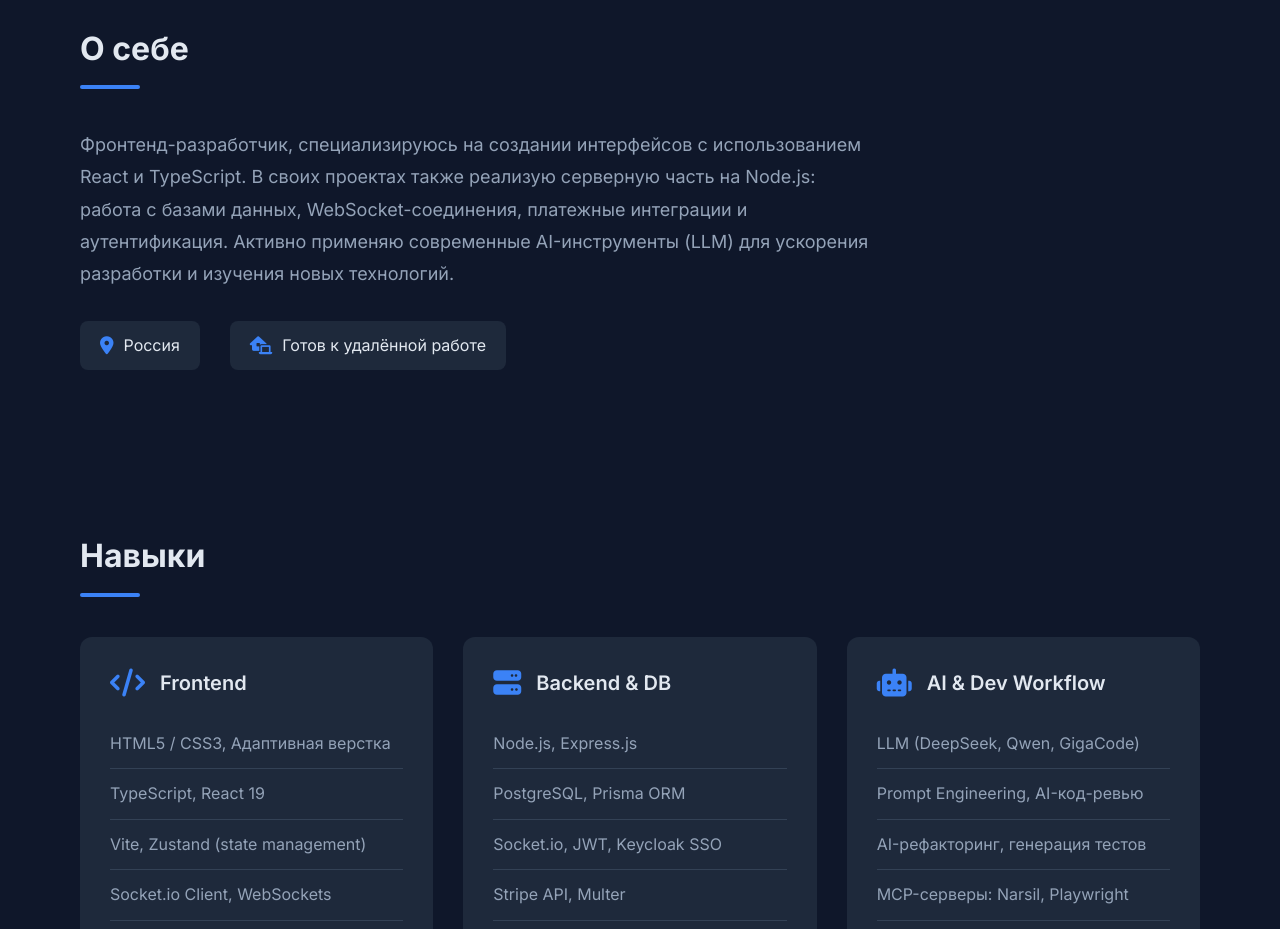
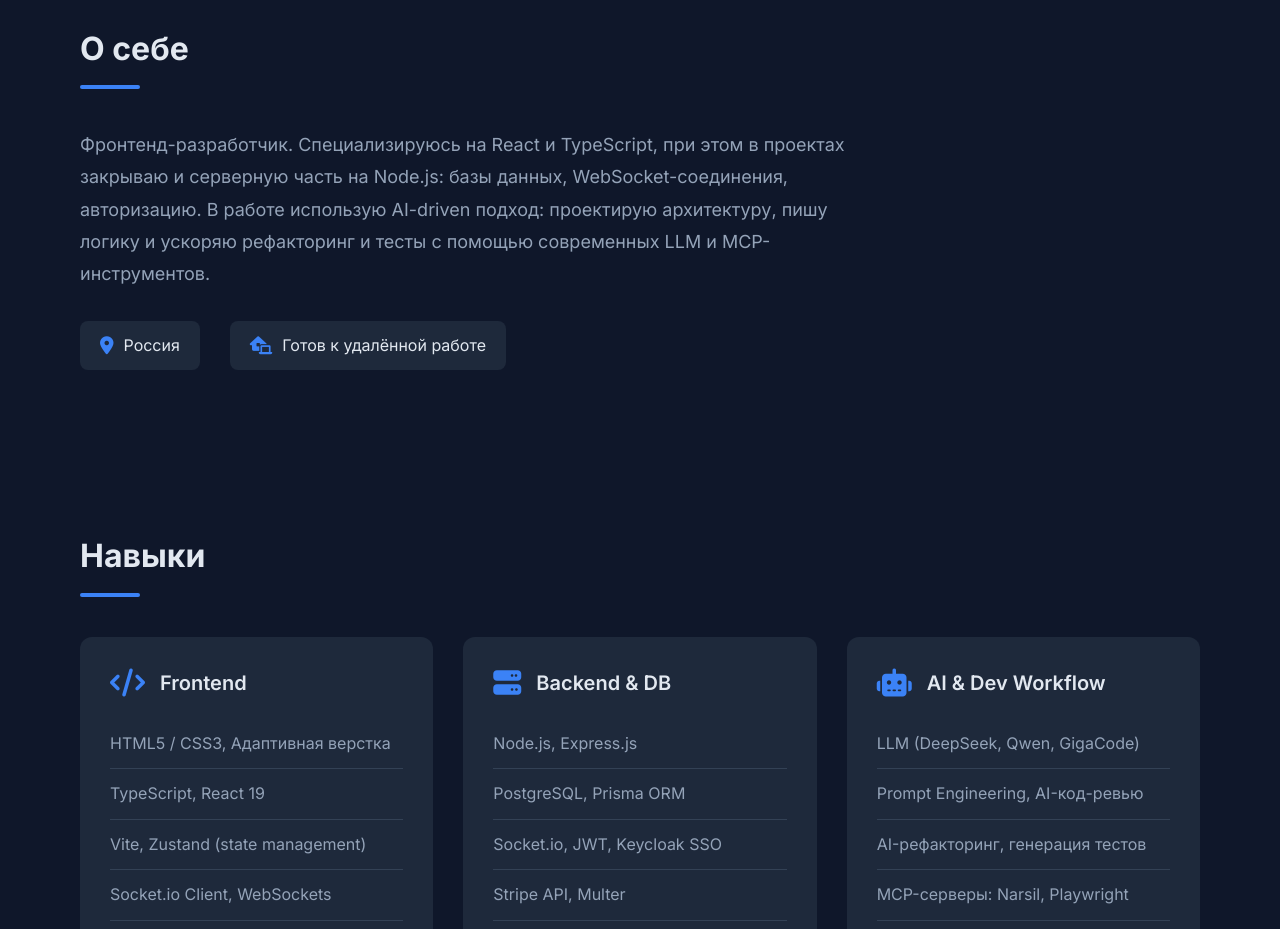
Before and after one commit to programmer-alt/resume-website, a website: page index.html in a window 1280 px wide. Shown: the part 940-1869 px from the top of the page. Drawn offline with Linux system fonts and the light colour scheme.

Commit message:
docs(ui): update about section description and emphasize AI-driven approach
- Rephrase self-description to highlight full-stack capabilities
- Consolidate AI tools mention into workflow description
- Improve clarity of server-side development responsibilities

```diff
--- a/index.html
+++ b/index.html
@@ -53,12 +53,11 @@
                 <h2 class="section-title">О себе</h2>
                 <div class="about-content">
                     <p class="about-text">
-                        Фронтенд-разработчик, специализируюсь на создании интерфейсов
-                        с использованием React и TypeScript. В своих проектах также
-                        реализую серверную часть на Node.js: работа с базами данных,
-                        WebSocket-соединения, платежные интеграции и аутентификация.
-                        Активно применяю современные AI-инструменты (LLM) для ускорения
-                        разработки и изучения новых технологий.
+                        Фронтенд-разработчик. Специализируюсь на React и TypeScript,
+                        при этом в проектах закрываю и серверную часть на Node.js:
+                        базы данных, WebSocket-соединения, авторизацию. В работе использую AI-driven подход: проектирую архитектуру,
+                        пишу логику и ускоряю рефакторинг и тесты с помощью
+                        современных LLM и MCP-инструментов.
                     </p>
                     <div class="about-facts">
                         <div class="fact-item">
```
